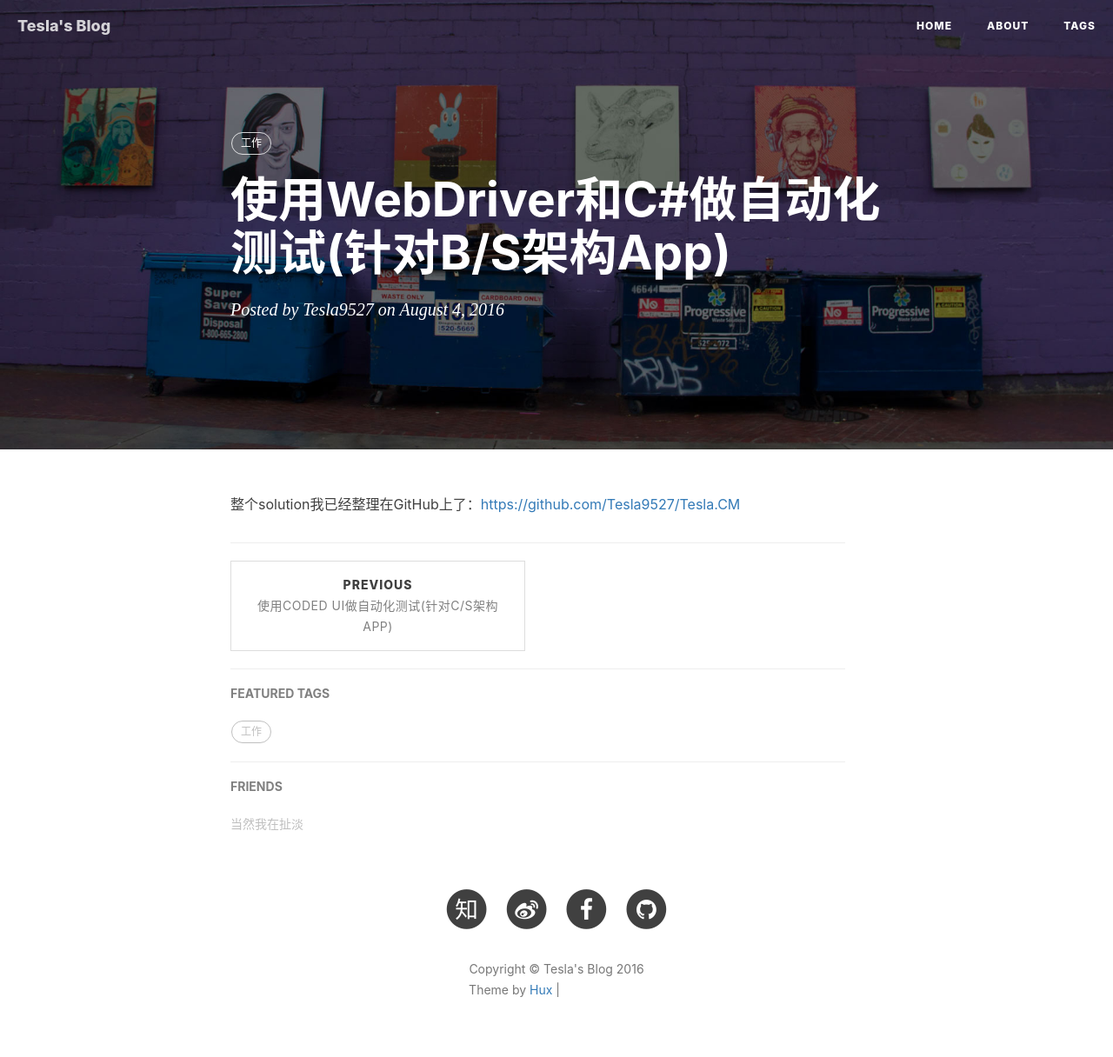
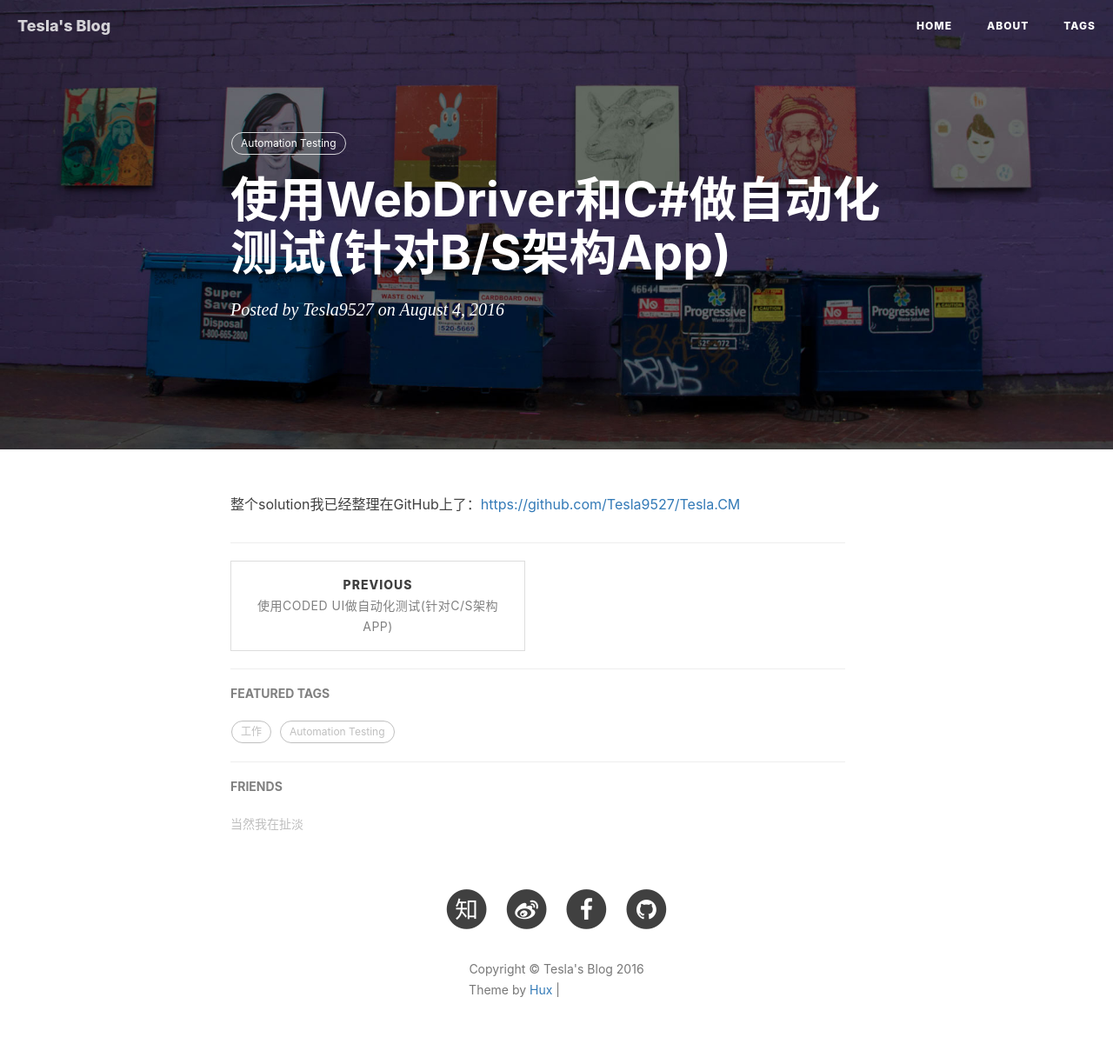
Before and after one commit to ccflyme/ccflyme.github.io, a Jekyll site: the page built from _posts/2016-08-04-Use-WebDriver-To-Do-Automation-Testing.markdown, in a window 1280 px wide. Shown: the whole page at 87% size. Built offline with Jekyll 4.4.1, drawn with Linux system fonts in a browser that asks for light colours; comment, search, counter and statistics services are not loaded; grey boxes are pictures that could not be loaded.

Commit message:
add blog

```diff
--- a/_posts/2016-08-04-Use-CodedUI-To-Do-Automation-Testing.markdown
+++ b/_posts/2016-08-04-Use-CodedUI-To-Do-Automation-Testing.markdown
@@ -7,6 +7,6 @@ author:     "Tesla9527"
 header-img: "img/home-bg-art.jpg"
 catalog:    false
 tags:
-    - 工作
+    - Automation Testing
 ---
 整个solution我已经整理在GitHub上了：[https://github.com/Tesla9527/Tesla.ItcastCater](https://github.com/Tesla9527/Tesla.ItcastCater)
--- a/_posts/2016-08-04-Use-WebDriver-To-Do-Automation-Testing.markdown
+++ b/_posts/2016-08-04-Use-WebDriver-To-Do-Automation-Testing.markdown
@@ -7,6 +7,6 @@ author:     "Tesla9527"
 header-img: "img/home-bg-art.jpg"
 catalog:    false
 tags:
-    - 工作
+    - Automation Testing
 ---
 整个solution我已经整理在GitHub上了：[https://github.com/Tesla9527/Tesla.CM](https://github.com/Tesla9527/Tesla.CM)
```
